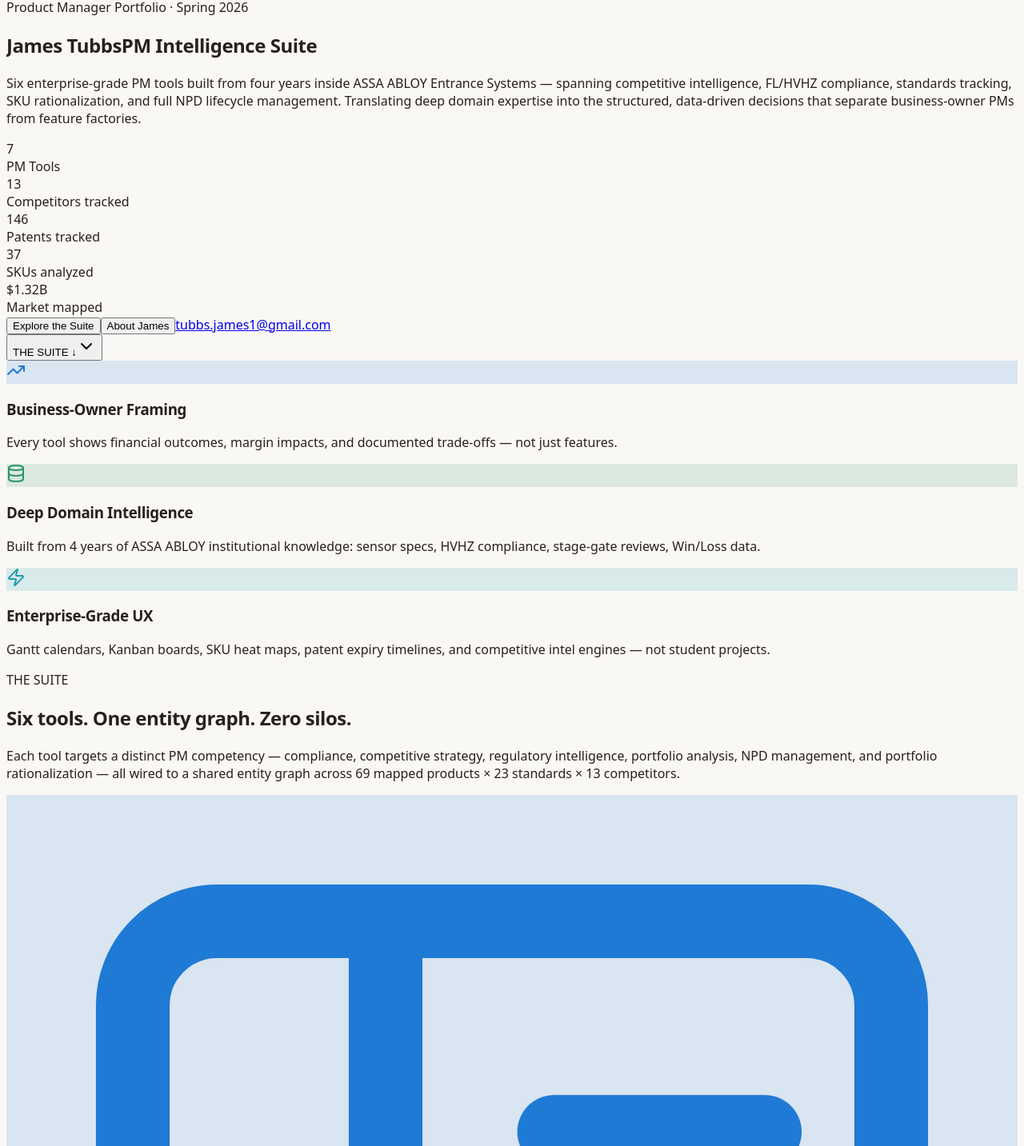
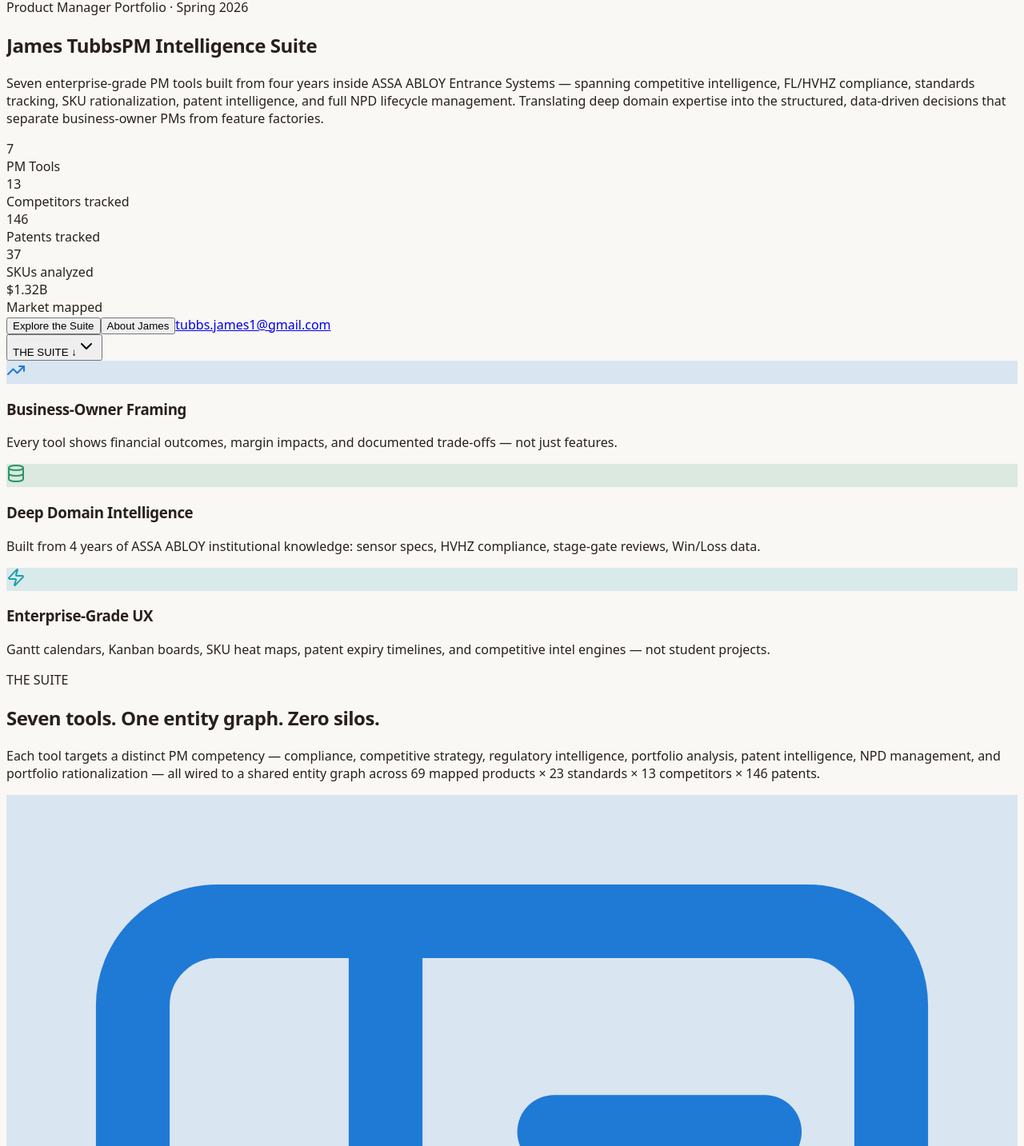
Before and after one commit to Kegsworth/pm-portfolio, a React (Vite) app in the folder pm-toolkit/client/: page /#/ in a window 1280 px wide. Shown: the part 1357-2790 px from the top of the page at 80% size. Built offline with nearby package versions, Linux system fonts and the light colour scheme; a web font is replaced by a local one.

Commit message:
update landing page

```diff
--- a/pm-toolkit/client/src/pages/LandingPage.tsx
+++ b/pm-toolkit/client/src/pages/LandingPage.tsx
@@ -531,7 +531,7 @@
             className="mt-6 text-base sm:text-lg text-muted-foreground leading-relaxed max-w-2xl mx-auto"
             data-testid="hero-description"
           >
-Six enterprise-grade PM tools built from four years inside ASSA ABLOY Entrance Systems — spanning competitive intelligence, FL/HVHZ compliance, standards tracking, SKU rationalization, and full NPD lifecycle management. Translating deep domain expertise into the structured, data-driven decisions that separate business-owner PMs from feature factories.
+Seven enterprise-grade PM tools built from four years inside ASSA ABLOY Entrance Systems — spanning competitive intelligence, FL/HVHZ compliance, standards tracking, SKU rationalization, patent intelligence, and full NPD lifecycle management. Translating deep domain expertise into the structured, data-driven decisions that separate business-owner PMs from feature factories.
           </motion.p>
 
           {/* Stats row — animated counters */}
@@ -639,9 +639,9 @@
             className="mb-12"
           >
             <p className="text-xs font-semibold uppercase tracking-widest text-primary mb-2">THE SUITE</p>
-            <h2 className="text-2xl sm:text-3xl font-bold text-foreground font-display">Six tools. One entity graph. Zero silos.</h2>
+            <h2 className="text-2xl sm:text-3xl font-bold text-foreground font-display">Seven tools. One entity graph. Zero silos.</h2>
             <p className="mt-3 text-sm text-muted-foreground max-w-2xl leading-relaxed">
-              Each tool targets a distinct PM competency — compliance, competitive strategy, regulatory intelligence, portfolio analysis, NPD management, and portfolio rationalization — all wired to a shared entity graph across 69 mapped products × 23 standards × 13 competitors.
+              Each tool targets a distinct PM competency — compliance, competitive strategy, regulatory intelligence, portfolio analysis, patent intelligence, NPD management, and portfolio rationalization — all wired to a shared entity graph across 69 mapped products × 23 standards × 13 competitors × 146 patents.
             </p>
           </motion.div>
 
@@ -670,9 +670,9 @@
             className="text-center mb-12"
           >
             <p className="text-xs font-semibold uppercase tracking-widest text-primary mb-2">ARCHITECTURE</p>
-            <h2 className="text-2xl sm:text-3xl font-bold text-foreground font-display">One entity graph. Six tools. Zero silos.</h2>
+            <h2 className="text-2xl sm:text-3xl font-bold text-foreground font-display">One entity graph. Seven tools. Zero silos.</h2>
             <p className="mt-3 text-sm text-muted-foreground max-w-2xl mx-auto leading-relaxed">
-              Every tool shares the same underlying data layer — a live entity graph spanning 69 mapped products, 23 standards, 10 jurisdictions, and 13 competitors. A NOA expiry in DoorSpec cascades to CodeTracker, surfaces in CrosswalkDB revenue risk, and triggers BattleCard positioning updates automatically.
+              Every tool shares the same underlying data layer — a live entity graph spanning 69 mapped products, 23 standards, 10 jurisdictions, 13 competitors, and 146 tracked patents. A NOA expiry in DoorSpec cascades to CodeTracker, surfaces in CrosswalkDB revenue risk, and triggers BattleCard positioning updates automatically. Patent expirations in IP Tracker feed directly into competitive whitespace strategy.
             </p>
           </motion.div>
 
@@ -688,7 +688,7 @@
             <svg
               viewBox="0 0 520 320"
               className="w-full max-w-2xl"
-              aria-label="Entity graph showing 6 PM tools connected to central hub"
+              aria-label="Entity graph showing 7 PM tools connected to central hub"
               role="img"
             >
               {/* Connection lines — drawn first so nodes sit on top */}
@@ -737,7 +737,11 @@
               <text x="390" y="265" textAnchor="middle" fill="hsl(16 90% 58%)" fontSize="7" fontWeight="700" fontFamily="system-ui" letterSpacing="0.06em">PORTFOLIO</text>
               <text x="390" y="275" textAnchor="middle" fill="hsl(16 90% 58%)" fontSize="7" fontWeight="700" fontFamily="system-ui" letterSpacing="0.06em">IQ</text>
 
-              {/* PM Studio — top center, repositioned */}
+              {/* IP Tracker — top center */}
+              <line x1="260" y1="160" x2="260" y2="20"  stroke="hsl(33 68% 47% / 0.35)" strokeWidth="1.5" strokeDasharray="4 3" />
+              <circle cx="260" cy="20" r="22" fill="hsl(33 68% 47% / 0.1)" stroke="hsl(33 68% 47% / 0.55)" strokeWidth="1.5" />
+              <text x="260" y="15" textAnchor="middle" fill="hsl(33 68% 47%)" fontSize="6" fontWeight="700" fontFamily="system-ui" letterSpacing="0.06em">IP</text>
+              <text x="260" y="25" textAnchor="middle" fill="hsl(33 68% 47%)" fontSize="6" fontWeight="700" fontFamily="system-ui" letterSpacing="0.06em">TRACKER</text>
             </svg>
           </motion.div>
 
@@ -786,7 +790,7 @@
                 That breadth — sharpened by prior experience in military service and Daifuku automated facilities — taught me that the most valuable skill in hardware product management is translating deep domain knowledge into decisions that scale. Compliance tables, competitor positioning, regulatory watch lists, and certification matrices are the raw material for great PM work.
               </p>
               <p className="text-sm text-muted-foreground leading-relaxed" data-testid="about-para-3">
-                I built this suite to demonstrate exactly that: six tools that take 4+ years of automatic door expertise and turn it into structured, interactive, enterprise-grade intelligence.
+                I built this suite to demonstrate exactly that: seven tools that take 4+ years of automatic door expertise and turn it into structured, interactive, enterprise-grade intelligence.
               </p>
 
               {/* Looking for */}
@@ -918,7 +922,7 @@
               tubbs.james1@gmail.com
             </a>
             <p className="text-xs text-muted-foreground text-center sm:text-right">
-              Six PM tools demonstrating enterprise-grade product thinking · Spring 2026
+              Seven PM tools demonstrating enterprise-grade product thinking · Spring 2026
             </p>
           </div>
         </div>
```
